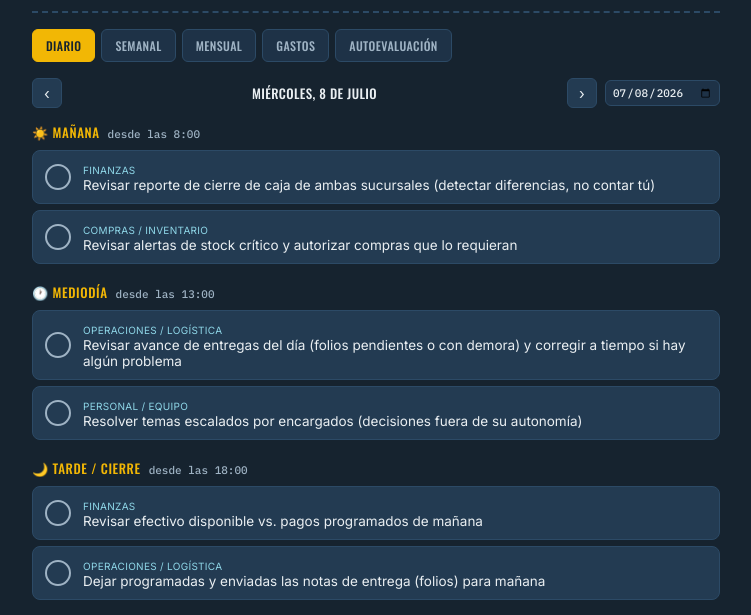
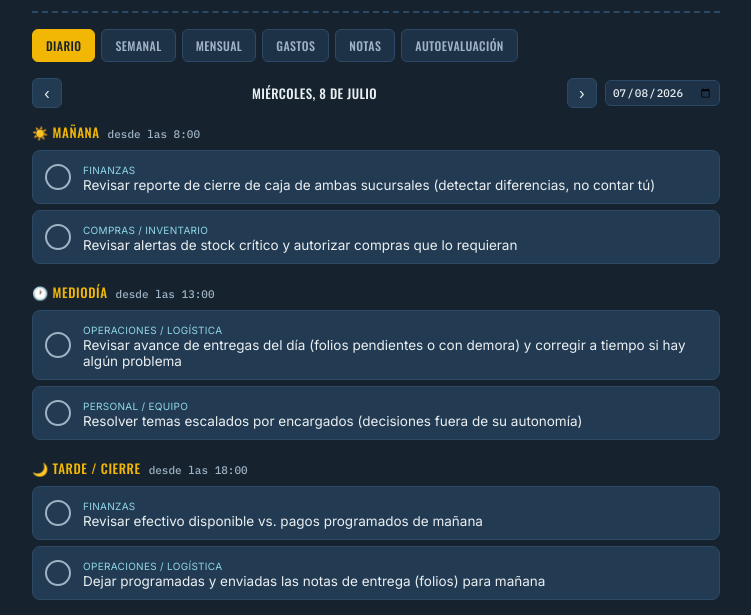
Before and after one commit to materialespalenque-spec/BitacoraBoss, a plain HTML site: page index.html in a window 1280 px wide. Shown: the part 126-741 px from the top of the page, without its empty margins (264-1015 px from the left). Drawn offline with nearby package versions, Linux system fonts and the light colour scheme; no server answers.

Commit message:
Update index.html
notas

```diff
--- a/index.html
+++ b/index.html
@@ -31,6 +31,7 @@
     <div class="tab" data-tab="semanal">Semanal</div>
     <div class="tab" data-tab="mensual">Mensual</div>
     <div class="tab" data-tab="gastos">Gastos</div>
+    <div class="tab" data-tab="notas">Notas</div>
     <div class="tab" data-tab="dashboard">Autoevaluación</div>
   </div>
 
```
